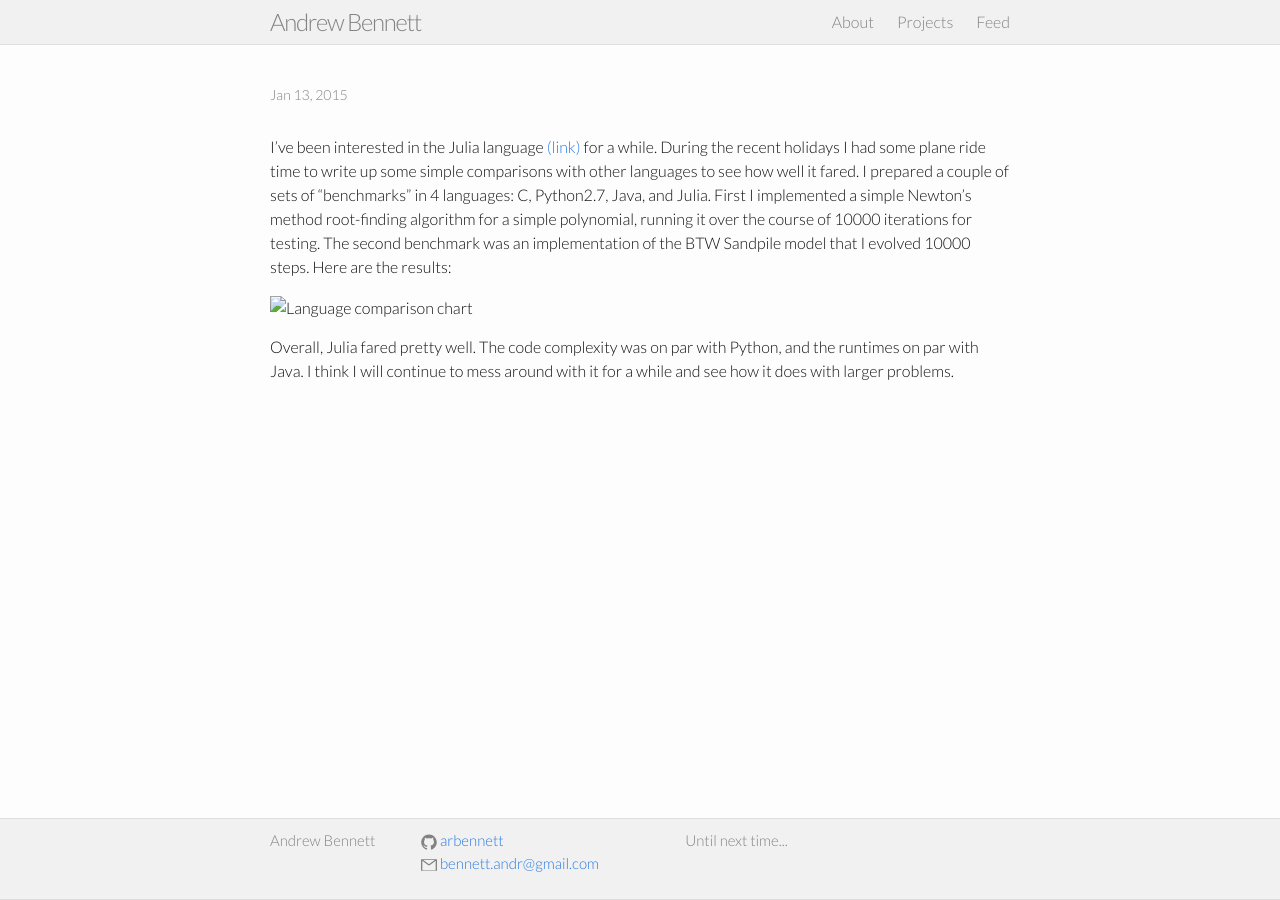
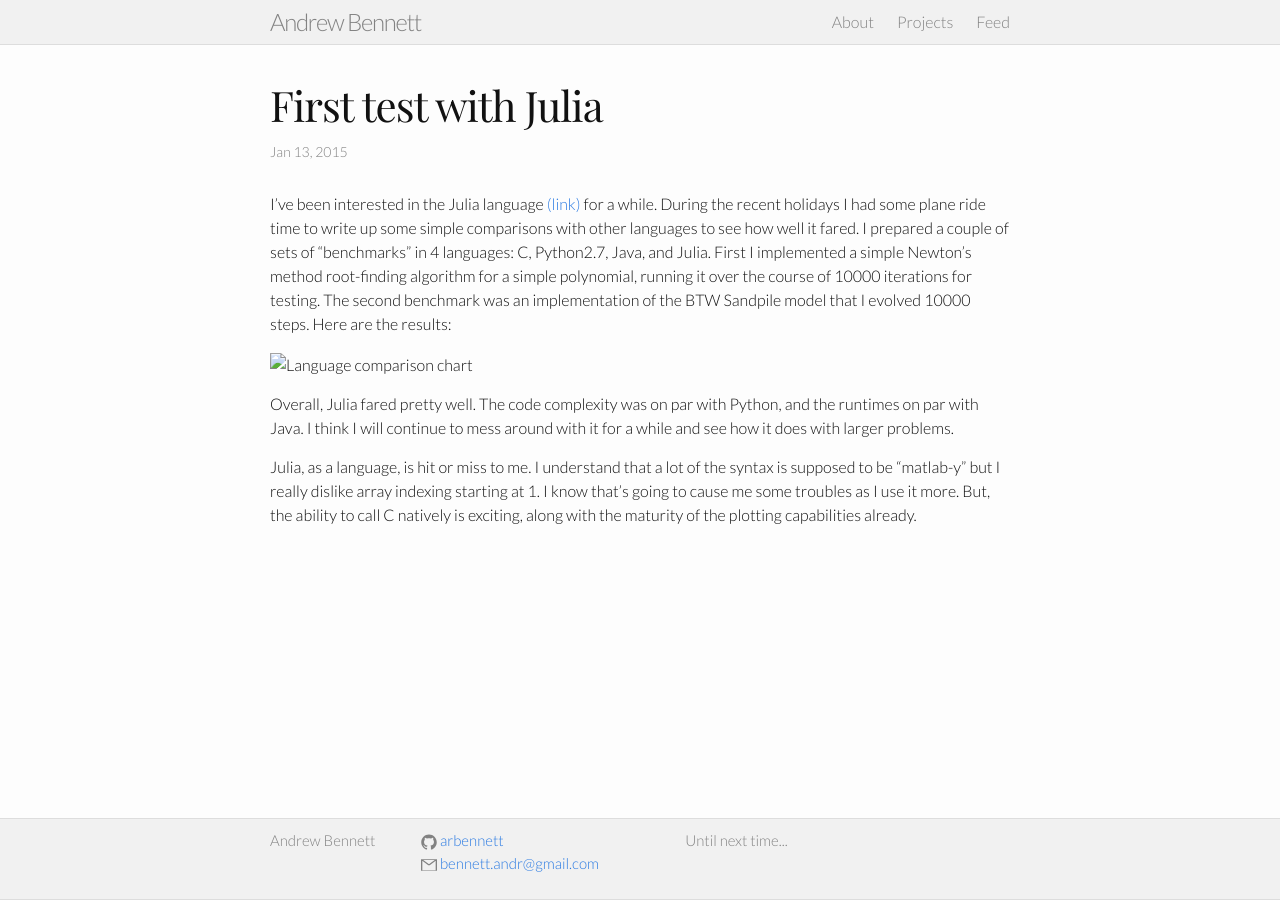
Before and after one commit to arbennett/arbennett.github.io, a Jekyll site: the page built from _posts/2015-01-13-codeComparison.markdown, in a window 1280 px wide. Built offline with Jekyll 4.4.1, drawn with Linux system fonts in a browser that asks for light colours.

Commit message:
Adding a bit more.

```diff
--- a/_posts/2015-01-13-codeComparison.markdown
+++ b/_posts/2015-01-13-codeComparison.markdown
@@ -1,6 +1,6 @@
 ---
 layout: post
-title:  ""
+title:  "First test with Julia"
 date:   2015-01-13
 categories: Software
 ---
@@ -9,3 +9,5 @@ I've been interested in the Julia language [(link)](julialang.org) for a while.
 ![Language comparison chart](arbennett.github.io/imgs/language_comparison.png)
 
 Overall, Julia fared pretty well.  The code complexity was on par with Python, and the runtimes on par with Java.  I think I will continue to mess around with it for a while and see how it does with larger problems.
+
+Julia, as a language, is hit or miss to me.  I understand that a lot of the syntax is supposed to be "matlab-y" but I really dislike array indexing starting at 1.  I know that's going to cause me some troubles as I use it more.  But, the ability to call C natively is exciting, along with the maturity of the plotting capabilities already.
```
